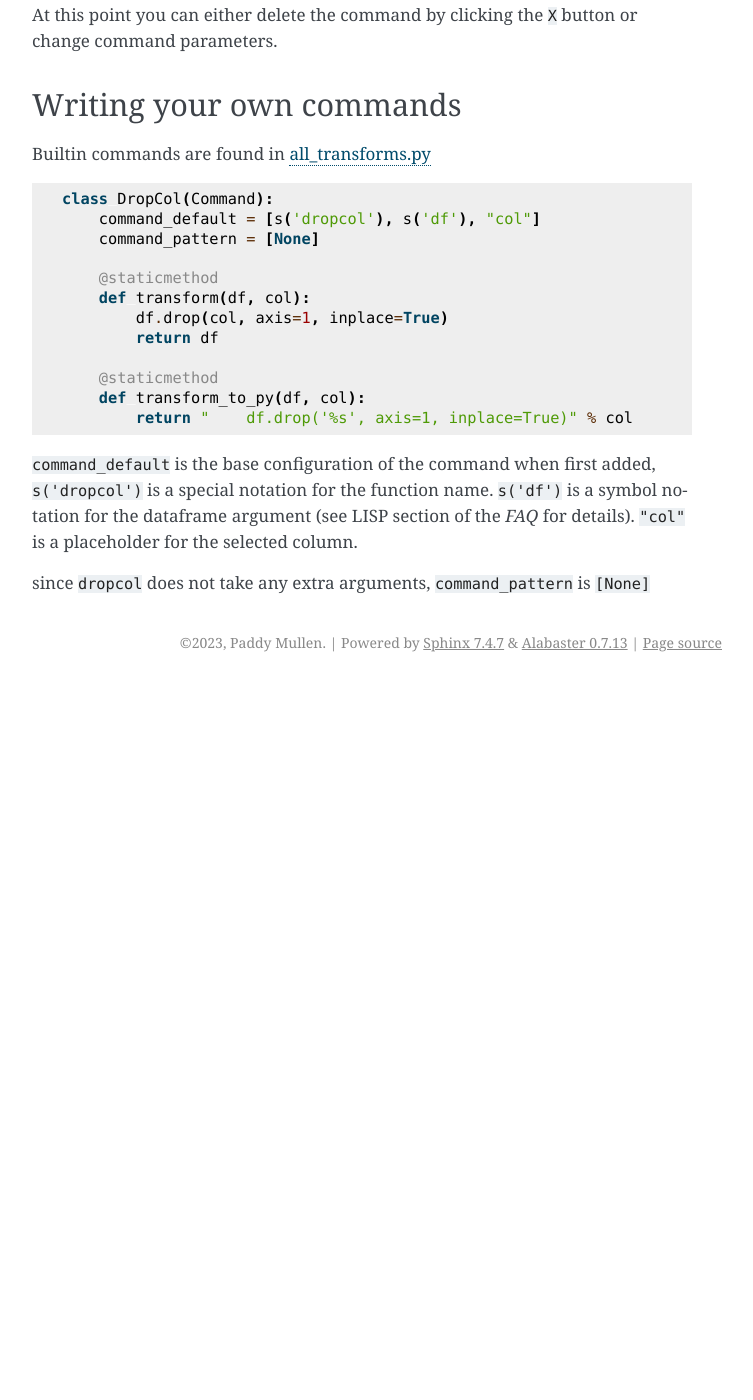
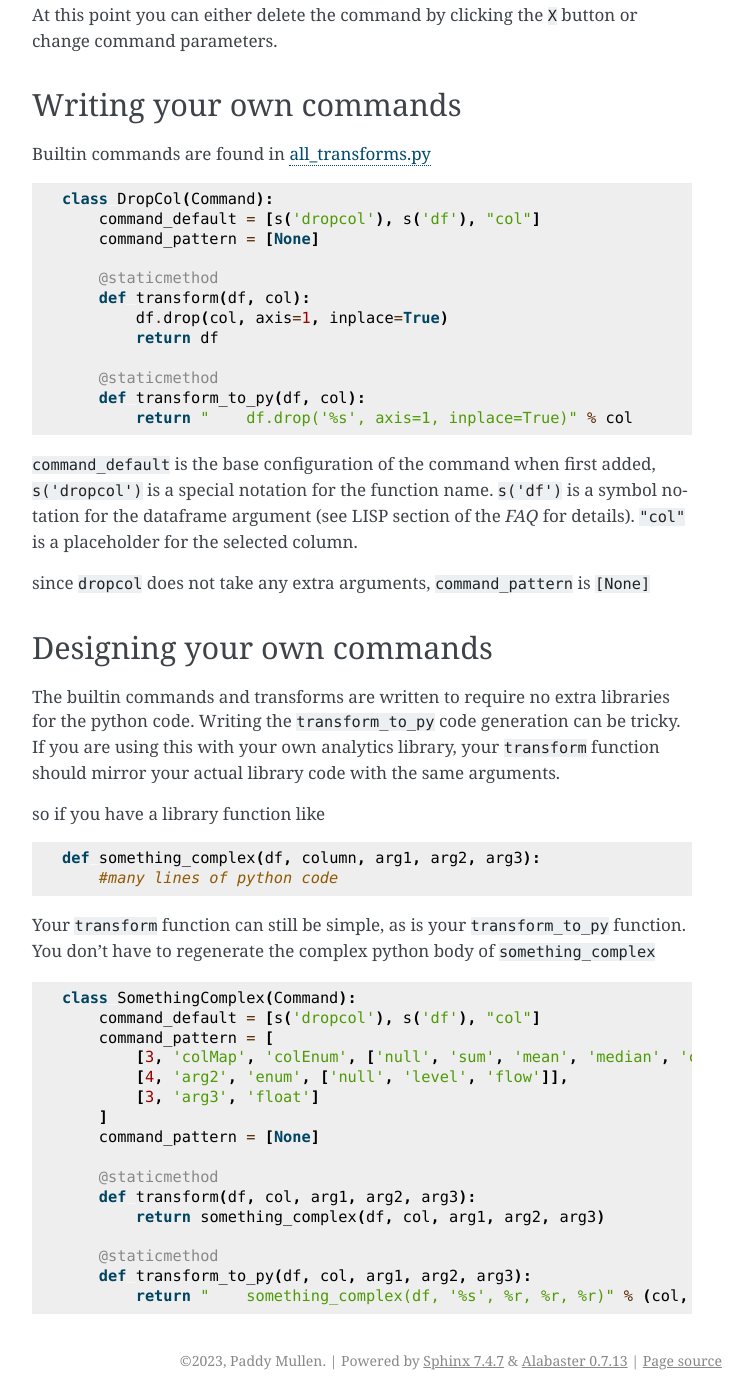
Before and after one commit to paddymul/buckaroo, a Sphinx documentation site: the page built from docs/source/using.rst, in a window 1280 px wide and 1400 px high, scrolled down 721 px. Shown: the whole window, without its empty margins (388-1141 px from the left). Built offline with Sphinx 7.4.7, drawn with Linux system fonts in a browser that asks for light colours; before the commit the page ends 1403 px from its top, so only the background shows below that; some of the changed text lies outside the part shown.

Commit message:
udpated docs

```diff
--- a/docs/source/using.rst
+++ b/docs/source/using.rst
@@ -59,3 +59,39 @@
 ``command_default`` is the base configuration of the command when first added, ``s('dropcol')`` is a special notation for the function name.  ``s('df')`` is a symbol notation for the dataframe argument (see LISP section of the `FAQ` for details).  ``"col"`` is a placeholder for the selected column.
 
 since ``dropcol`` does not take any extra arguments, ``command_pattern`` is ``[None]``
+
+
+Designing your own commands
+===========================
+
+The builtin commands and transforms are written to require no extra libraries for the python code.  Writing the ``transform_to_py`` code  generation can be tricky.  If you are using this with your own analytics library, your ``transform`` function should mirror your actual library code with the same arguments.
+
+so if you have a library function like
+
+.. code-block:: python
+
+   def something_complex(df, column, arg1, arg2, arg3):
+       #many lines of python code
+
+
+Your ``transform`` function can still be simple, as is your ``transform_to_py`` function.  You don't have to regenerate the complex python body of ``something_complex``
+
+
+.. code-block:: python
+
+    class SomethingComplex(Command):
+        command_default = [s('dropcol'), s('df'), "col"]
+	command_pattern = [
+	    [3, 'colMap', 'colEnum', ['null', 'sum', 'mean', 'median', 'count']],
+	    [4, 'arg2', 'enum', ['null', 'level', 'flow']],
+    	    [3, 'arg3', 'float']
+	]
+        command_pattern = [None]
+
+        @staticmethod
+        def transform(df, col, arg1, arg2, arg3):
+	    return something_complex(df, col, arg1, arg2, arg3)
+
+        @staticmethod
+        def transform_to_py(df, col, arg1, arg2, arg3):
+            return "    something_complex(df, '%s', %r, %r, %r)" % (col, arg1, arg2, arg3)
```
Also changed, not shown: README.md (+1 -1 lines), docs/source/FAQ.rst (+8 -4 lines).
